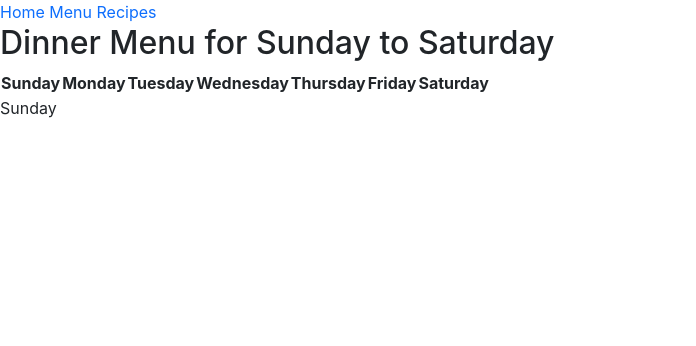
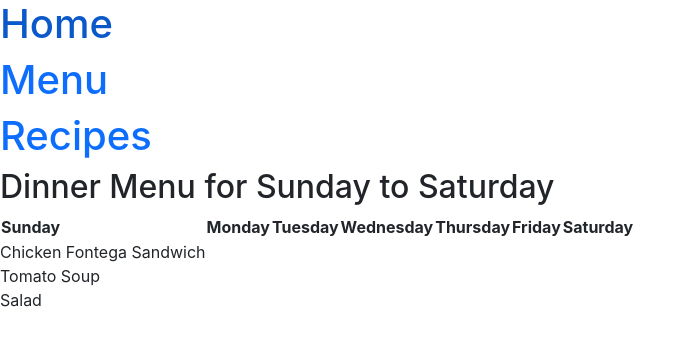
Before and after one commit to klogan14/Dinner_Menu, a React (Create React App) app: page /menu in a window 1280 px wide. Shown: the top 346 px of the page, without its empty margins (0-696 px from the left). Built offline with nearby package versions, Linux system fonts and the light colour scheme.

Commit message:
Second commit

```diff
--- a/src/App.js
+++ b/src/App.js
@@ -12,8 +12,8 @@ function App() {
     <Router>
       <Header />
       <Routes>
-        {/* <a href='/menu'>Go to the Menu for the week</a> */}
-        <Route path="/menu" element={<Menu />} ></Route>
+        <Route path="/menu" element={<Menu />} />
+        <Route path="/recipes" element={<Menu />} />
       </Routes>
     </Router>
   );
--- a/src/components/Header.js
+++ b/src/components/Header.js
@@ -1,13 +1,13 @@
 
 import './Header.css'
-
+import {Link} from 'react-router-dom';
 function Header() {
 
     return (
       <div className='header-component'>
-        <a href='/'>Home </a>
-        <a href='/menu'> Menu </a>
-        <a href='/recipes'> Recipes </a>
+        <Link to='/'><h1>Home</h1> </Link >
+        <Link to='/menu'><h1>Menu</h1> </Link >
+        <Link to='/Recipes'><h1>Recipes</h1> </Link >
 
       </div>
         )
--- a/src/components/Menu.js
+++ b/src/components/Menu.js
@@ -18,7 +18,10 @@ function Menu() {
                     </tr>
                 </thead>
                 <tbody>
-                    <tr>Sunday</tr>
+                    <tr>Chicken Fontega Sandwich</tr>
+                    <tr>Tomato Soup</tr>
+                    <tr>Salad</tr>
+
                 </tbody>
             </table>
         </div>
```
